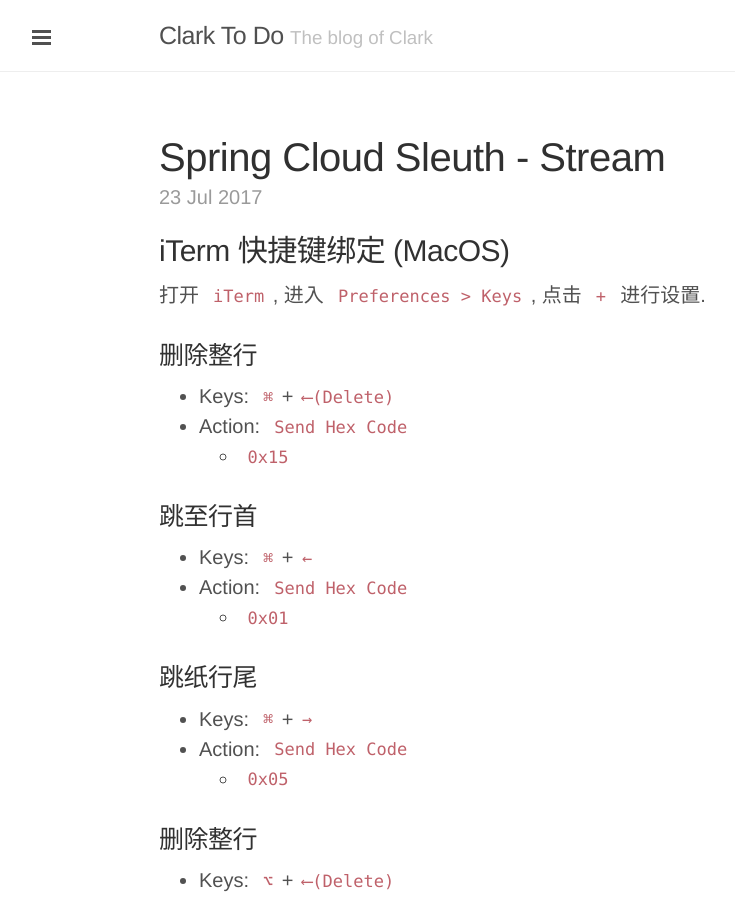
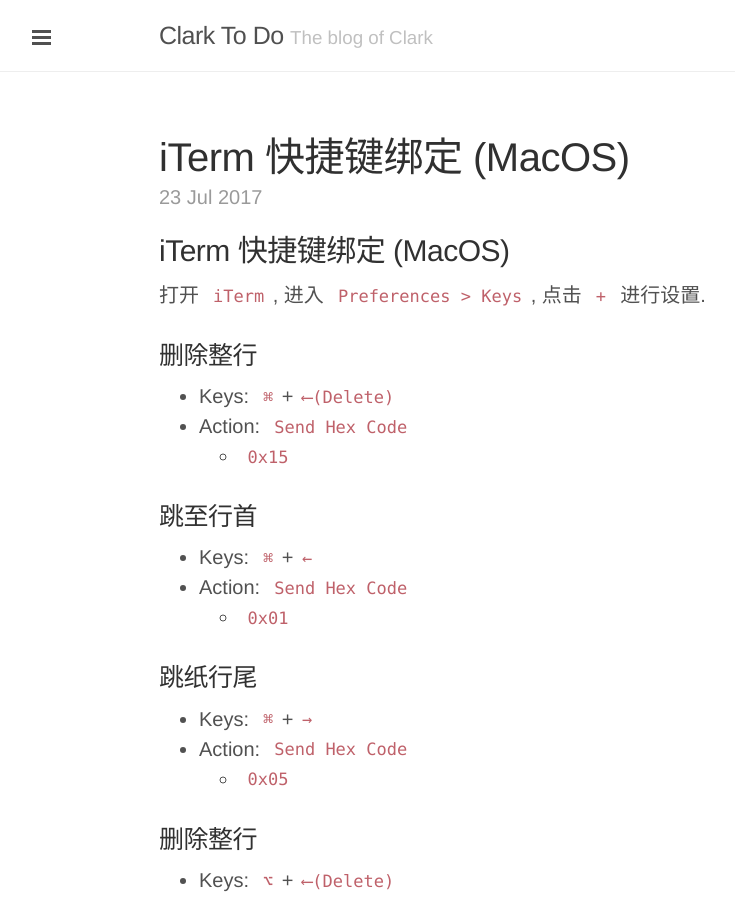
Before and after one commit to clarkdo/clarkdo.github.com, a Jekyll site: the page built from _posts/2017-07-23-75.md, in a window 1280 px wide and 900 px high. Shown: the whole window, without its empty margins (1-736 px from the left). Built offline with Jekyll 4.4.1, drawn with Linux system fonts in a browser that asks for light colours; Markdown is read by kramdown in place of the engine named in the settings; comment, search, counter and statistics services are not loaded.

Commit message:
fix title

```diff
--- a/_posts/2017-07-23-75.md
+++ b/_posts/2017-07-23-75.md
@@ -1,7 +1,7 @@
 ---
 layout: post
-title: Spring Cloud Sleuth - Stream
-category: [Spring,Java]
+title: iTerm 快捷键绑定 (MacOS)
+category: [iTerm,Java]
 comments: true
 ---
 
```
